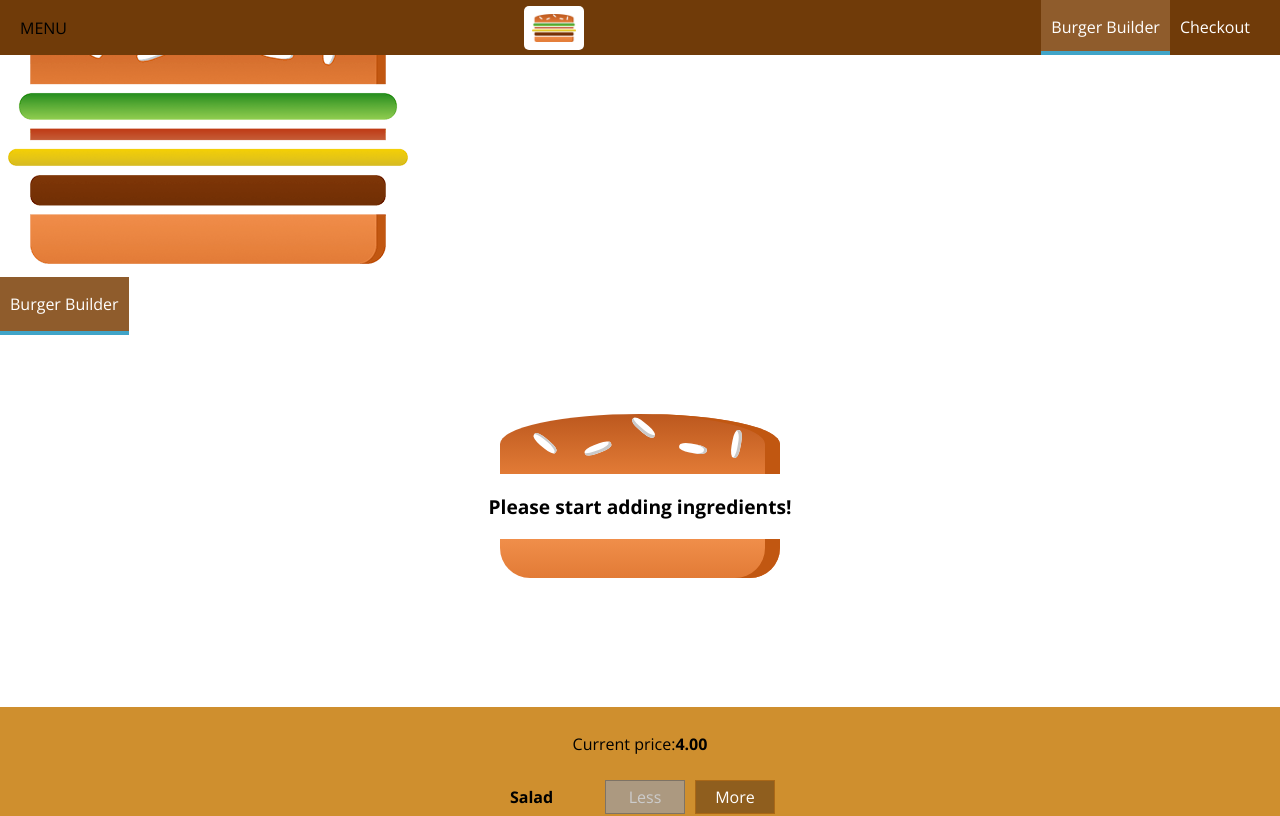
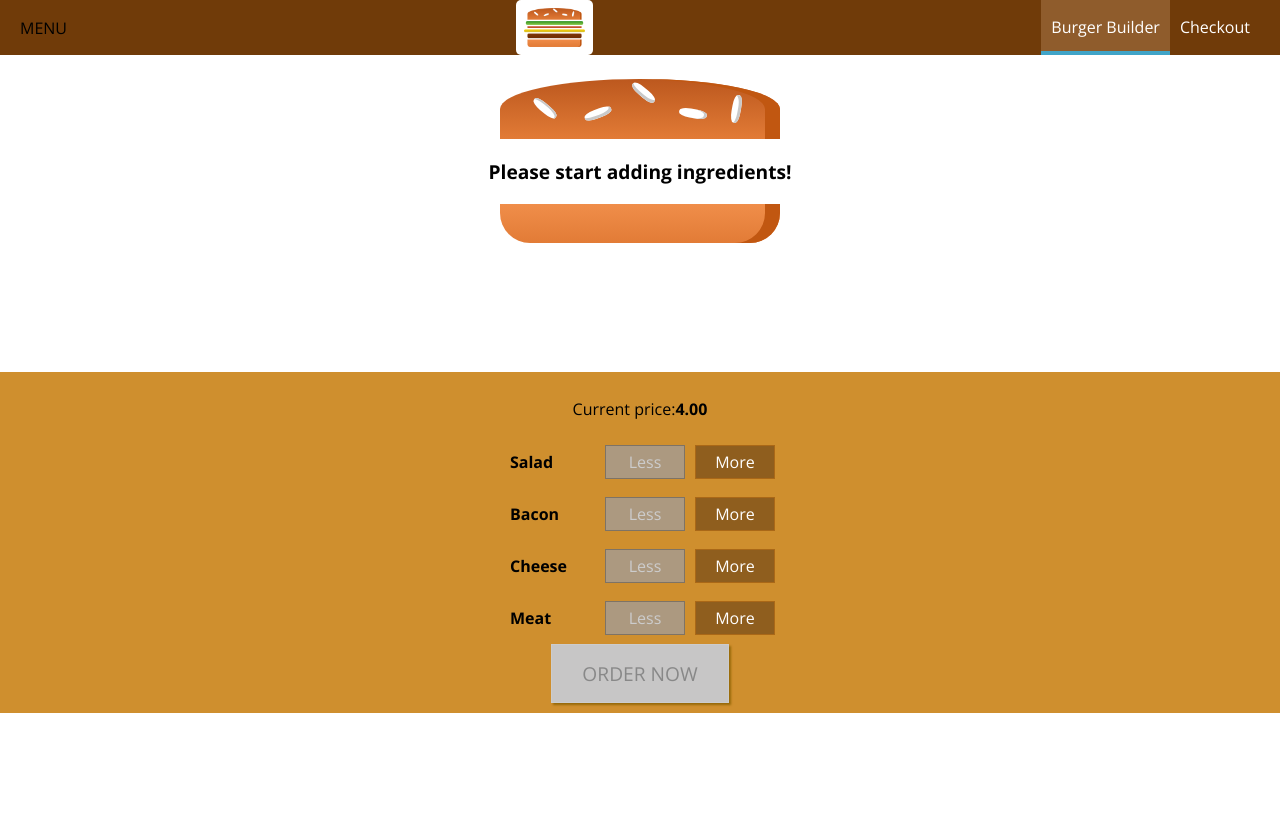
Before and after one commit to mikensubuga/burger-app, a React app: page / in a window 1280 px wide. Shown: the top 816 px of the page. Built offline with nearby package versions, Linux system fonts and the light colour scheme.

Commit message:
fixed Logo css in SideDrawer

```diff
--- a/src/components/Logo/Logo.module.css
+++ b/src/components/Logo/Logo.module.css
@@ -1,7 +1,7 @@
 .Logo {
   background-color: white;
   padding: 8px;
-  height: 80%;
+  height: 100%;
   box-sizing: border-box;
   border-radius: 5px;
 }
--- a/src/components/Navigation/NavigationItems/NavigationItems.module.css
+++ b/src/components/Navigation/NavigationItems/NavigationItems.module.css
@@ -3,6 +3,13 @@
   padding: 0;
   list-style: none;
   display: flex;
+  flex-flow: column;
   align-items: center;
   height: 100%;
 }
+
+@media (min-width: 500px) {
+  .NavigationItems {
+    flex-flow: row;
+  }
+}
--- a/src/components/Navigation/SideDrawer/SideDrawer.jsx
+++ b/src/components/Navigation/SideDrawer/SideDrawer.jsx
@@ -6,8 +6,10 @@
 
 const sideDrawer = props => {
   return (
-    <div>
-      <Logo />
+    <div className={classes.SideDrawer}>
+      <div className={classes.Logo}>
+        <Logo />
+      </div>
 
       <nav>
         <NavigationItems />
--- a/src/components/Navigation/SideDrawer/SideDrawer.module.css
+++ b/src/components/Navigation/SideDrawer/SideDrawer.module.css
@@ -25,3 +25,7 @@
 .Close {
   transform: translateX(-100%);
 }
+.Logo {
+  height: 40px;
+  margin-bottom: 32px;
+}
```
